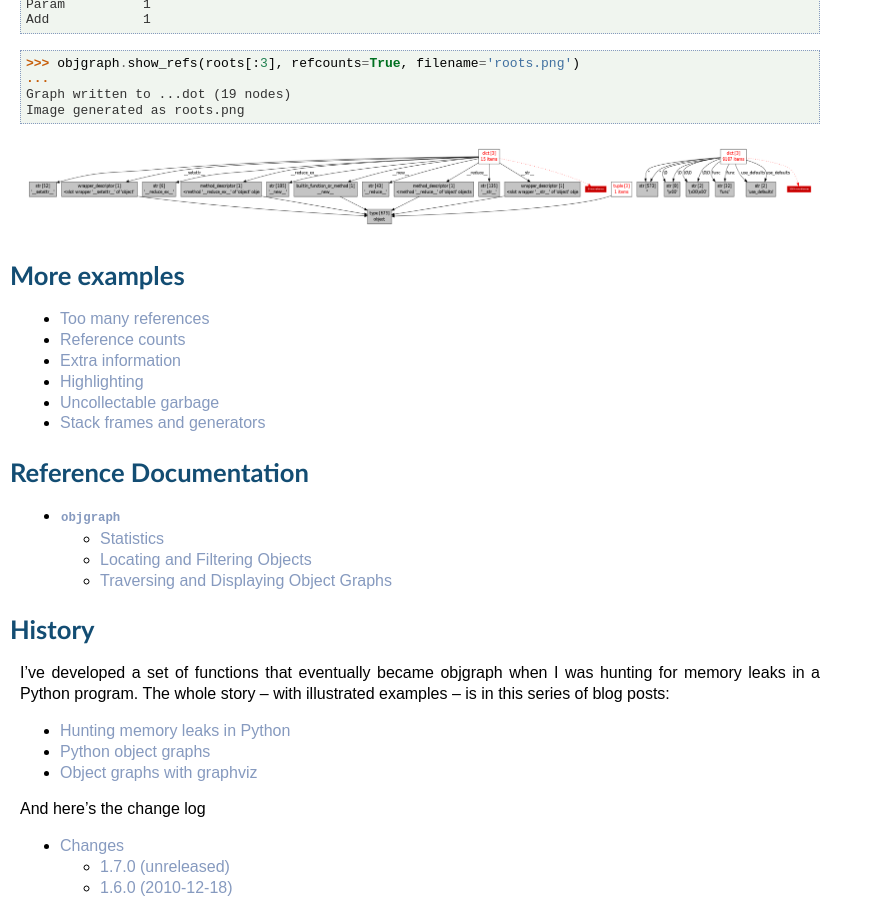
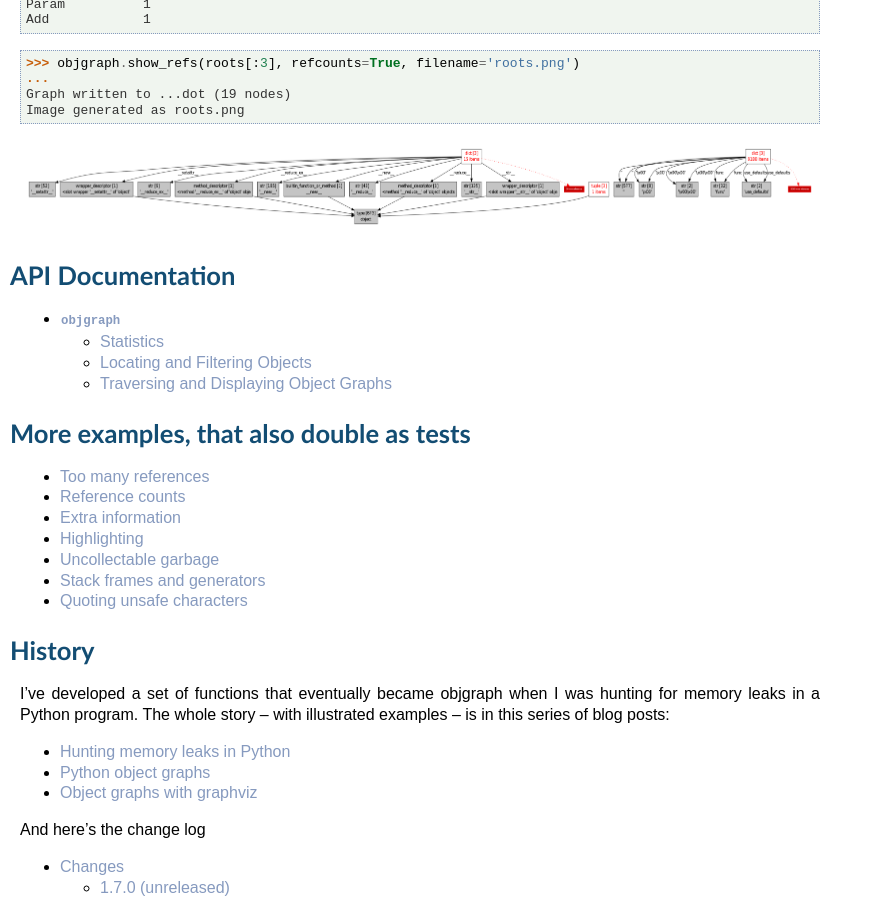
Before and after one commit to mgedmin/objgraph, a Sphinx documentation site: the page built from docs/index.txt, in a window 1280 px wide and 900 px high, scrolled down 3926 px. Shown: the whole window, without its empty margins (0-873 px from the left). Built offline with Sphinx 7.4.7, drawn with Linux system fonts in a browser that asks for light colours; some of the changed text lies outside the part shown.

```diff
--- a/docs/index.txt
+++ b/docs/index.txt
@@ -160,8 +160,17 @@ roots from them, and there are a *lot* of those:
    :scale: 25%
 
 
-More examples
--------------
+API Documentation
+-----------------
+
+.. toctree::
+   :maxdepth: 2
+
+   objgraph
+
+
+More examples, that also double as tests
+----------------------------------------
 
 .. toctree::
    :maxdepth: 2
@@ -171,16 +180,7 @@ More examples
    highlighting
    uncollectable
    generator-sample
-
-
-Reference Documentation
------------------------
-
-.. toctree::
-   :maxdepth: 2
-
-   objgraph
-
+   quoting
 
 .. include:: ../README.txt
    :start-after: .. _history:
--- a/objgraph.py
+++ b/objgraph.py
@@ -34,6 +34,7 @@ __date__ = "2010-12-19"
 
 
 import gc
+import re
 import inspect
 import types
 import operator
@@ -667,11 +668,14 @@ def edge_label(source, target):
     if isinstance(source, dict):
         for k, v in iteritems(source):
             if v is target:
-                if isinstance(k, basestring) and k:
+                if isinstance(k, basestring) and is_identifier(k):
                     return ' [label="%s",weight=2]' % quote(k)
                 else:
                     return ' [label="%s"]' % quote(safe_repr(k))
     return ''
+
+
+is_identifier = re.compile('[a-zA-Z_][a-zA-Z_0-9]*$').match
 
 
 def program_in_path(program):
```
Also changed, not shown: docs/quoting.txt (added, +14 -0 lines), docs/42.png, docs/canary-chain.png, docs/canary.png, docs/chain.png, docs/extra-info.png, docs/highlight.png, docs/roots.png, 1 other file.
